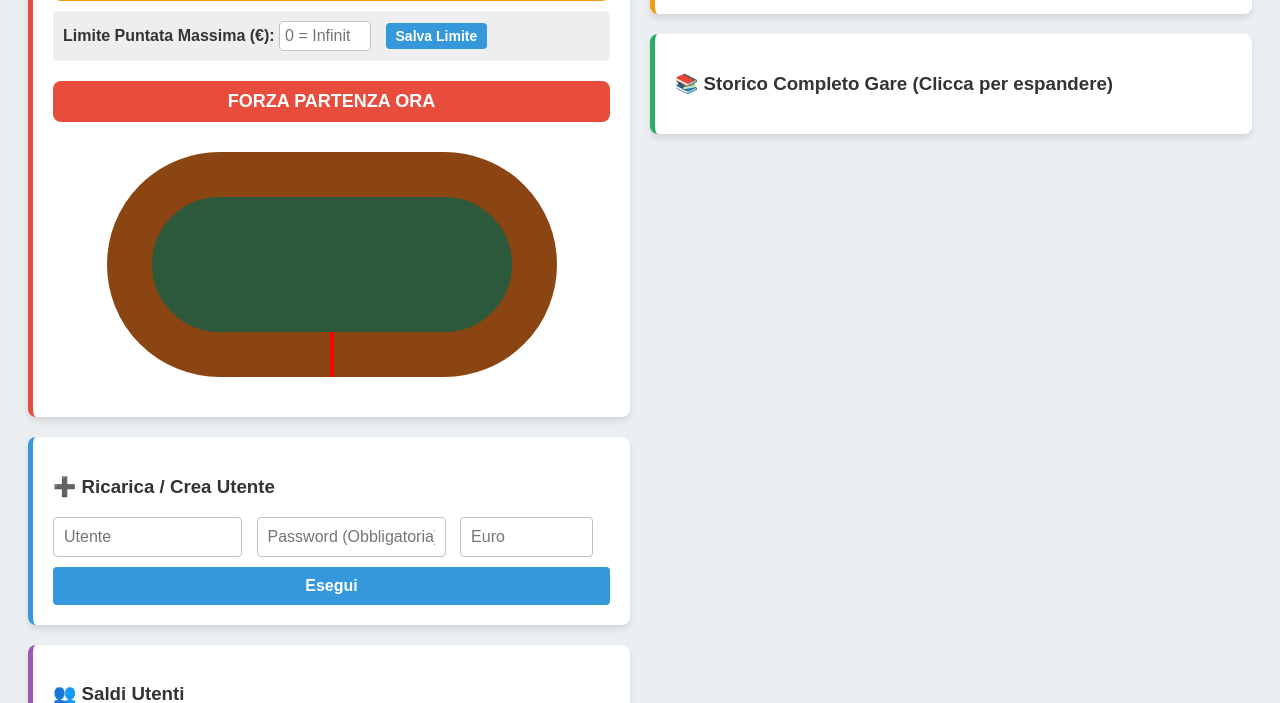
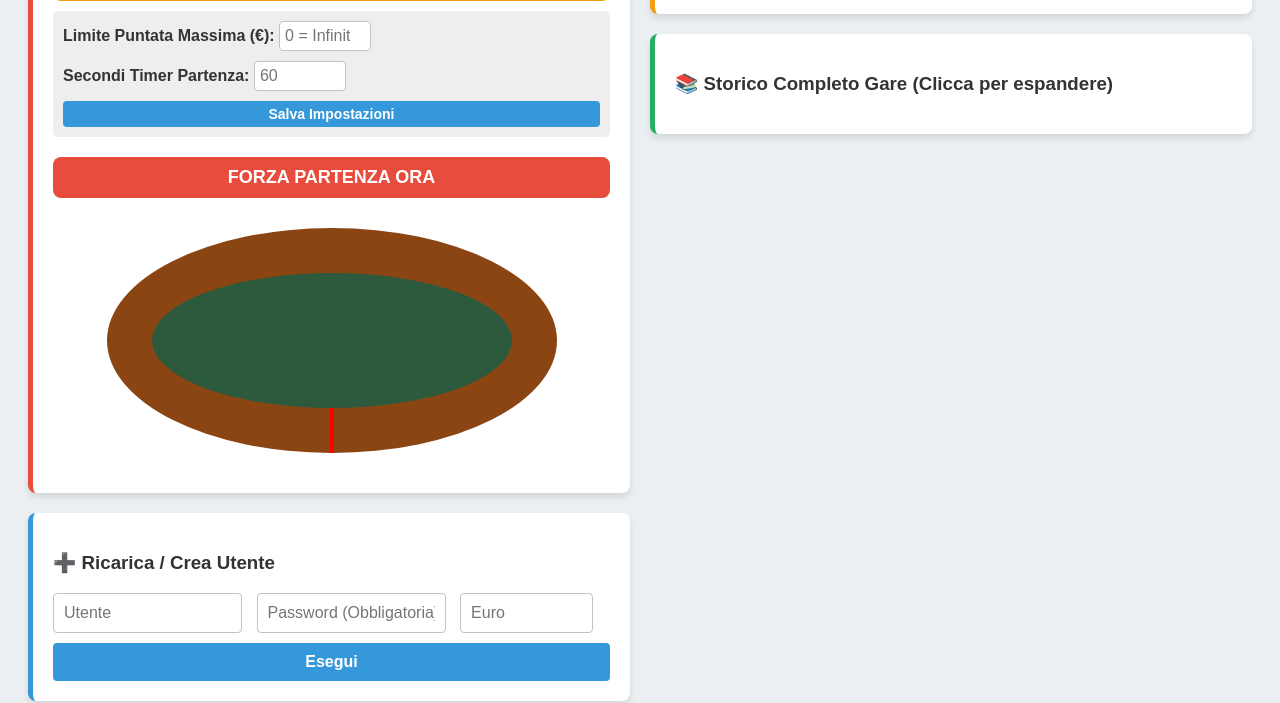
Before and after one commit to pietrolmb/bet-horses-app, a Flask app: page /admin in a window 1280 px wide. Shown: the part 330-1033 px from the top of the page. Run offline with Flask 3, Linux system fonts and the light colour scheme; some libraries are stand-ins or nearby versions.

Commit message:
admin.html

```diff
--- a/templates/admin.html
+++ b/templates/admin.html
@@ -16,7 +16,11 @@
         th, td { padding: 8px; border: 1px solid #ddd; text-align: left; font-size:14px;}
         th { background: #34495e; color: white; }
 
-        #pista-container { width: 450px; height: 225px; background: #2d5a3c; border-radius: 125px; position: relative; border: 45px solid #8B4513; margin: auto; overflow:visible; box-sizing: border-box; z-index: 1;}
+        /* Pista Admin con CSS Ellisse Perfetta */
+        #pista-container {
+            width: 450px; height: 225px; background: #2d5a3c; border-radius: 50%;
+            position: relative; border: 45px solid #8B4513; margin: auto; overflow:visible; box-sizing: border-box; z-index: 1;
+        }
         .traguardo { position: absolute; bottom: -45px; left: 50%; width: 4px; height: 45px; background: red; transform: translateX(-50%);}
         .cavallo { width: 14px; height: 14px; border-radius: 50%; position: absolute; border: 1px solid #fff; font-size: 8px; font-weight: bold; color: black; display: flex; align-items: center; justify-content: center; z-index: 20; transition: all 0.12s linear;}
 
@@ -41,10 +45,16 @@
                 <h3>🚀 Controllo Gara & Pista</h3>
                 <button class="btn-toggle" id="btn-switch-timer" onclick="toggleTimer()">MODALITA': TIMER AUTOMATICO</button>
 
-                <div style="margin-bottom: 15px; background: #eee; padding: 10px; border-radius: 5px;">
-                    <b>Limite Puntata Massima (€):</b>
-                    <input type="number" id="set-max-bet" style="width: 80px; padding: 5px;" placeholder="0 = Infinito">
-                    <button onclick="salvaMaxBet()" style="padding: 5px 10px; font-size: 14px;">Salva Limite</button>
+                <div style="margin-bottom: 15px; background: #eee; padding: 10px; border-radius: 5px; display:flex; flex-direction:column; gap:10px;">
+                    <div>
+                        <b>Limite Puntata Massima (€):</b>
+                        <input type="number" id="set-max-bet" style="width: 80px; padding: 5px;" placeholder="0 = Infinito">
+                    </div>
+                    <div>
+                        <b>Secondi Timer Partenza:</b>
+                        <input type="number" id="set-timer-dur" style="width: 80px; padding: 5px;" placeholder="60">
+                    </div>
+                    <button onclick="salvaImpostazioni()" style="padding: 5px 10px; font-size: 14px;">Salva Impostazioni</button>
                 </div>
 
                 <button class="btn-forza" onclick="forzaPartenza()">FORZA PARTENZA ORA</button>
@@ -110,11 +120,16 @@
             document.getElementById('importo').value = ""; alert("Completato!");
         }
 
-        function salvaMaxBet() {
-            const val = document.getElementById('set-max-bet').value;
-            if(val !== "") {
-                socket.emit('admin_update_settings', {max_bet: parseFloat(val)});
-                alert("Limite aggiornato! (0 = Nessun limite)");
+        function salvaImpostazioni() {
+            const valBet = document.getElementById('set-max-bet').value;
+            const valTime = document.getElementById('set-timer-dur').value;
+            let payload = {};
+            if(valBet !== "") payload.max_bet = parseFloat(valBet);
+            if(valTime !== "") payload.timer_duration = parseInt(valTime);
+
+            if(Object.keys(payload).length > 0) {
+                socket.emit('admin_update_settings', payload);
+                alert("Impostazioni salvate con successo!");
             }
         }
 
@@ -128,10 +143,11 @@
             document.getElementById('util').innerText = parseFloat(s.admin_stats.bilancio).toFixed(2);
 
             document.getElementById('set-max-bet').value = s.settings.max_bet;
+            document.getElementById('set-timer-dur').value = s.settings.timer_duration;
 
             const btnToggle = document.getElementById('btn-switch-timer');
             if(s.settings.auto_timer) {
-                btnToggle.innerText = "MODALITA': TIMER 60s ATTIVO"; btnToggle.style.background = "#2ecc71";
+                btnToggle.innerText = "MODALITA': TIMER ATTIVO"; btnToggle.style.background = "#2ecc71";
             } else {
                 btnToggle.innerText = "MODALITA': MANUALE"; btnToggle.style.background = "#e67e22";
             }
@@ -179,8 +195,10 @@
                     pista.appendChild(d);
                     cavalliElements[h.id] = d;
 
-                    const centerX = 225; const centerY = 112.5;
-                    const laneX = 217 - (index * 3); const laneY = 105 - (index * 3);
+                    const centerX = 225;
+                    const centerY = 112.5;
+                    const laneX = 217 - (index * 3);
+                    const laneY = 105 - (index * 3);
                     const startX = centerX + laneX * Math.cos(Math.PI / 2);
                     const startY = centerY + laneY * Math.sin(Math.PI / 2);
                     d.style.left = (startX - 7) + 'px'; d.style.top = (startY - 7) + 'px';
@@ -191,8 +209,10 @@
         socket.on('race_update', (pos) => {
             let index = 0;
             Object.keys(pos).forEach(id => {
-                const centerX = 225; const centerY = 112.5;
-                const laneX = 217 - (index * 3); const laneY = 105 - (index * 3);
+                const centerX = 225;
+                const centerY = 112.5;
+                const laneX = 217 - (index * 3);
+                const laneY = 105 - (index * 3);
                 const x = centerX + laneX * Math.cos(pos[id] + Math.PI / 2);
                 const y = centerY + laneY * Math.sin(pos[id] + Math.PI / 2);
                 if(cavalliElements[id]) { cavalliElements[id].style.left = (x - 7) +'px'; cavalliElements[id].style.top = (y - 7) +'px'; }
```
